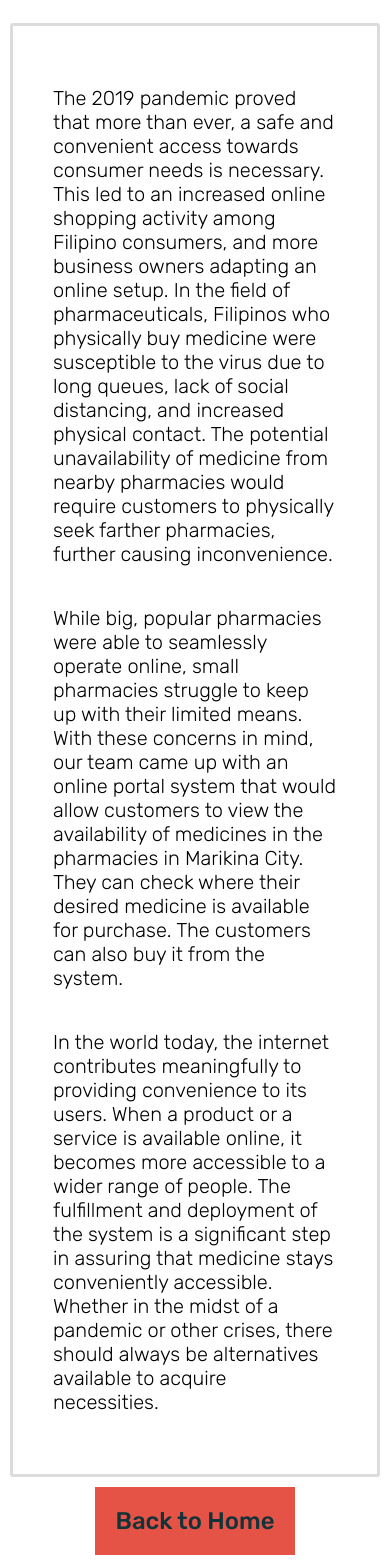
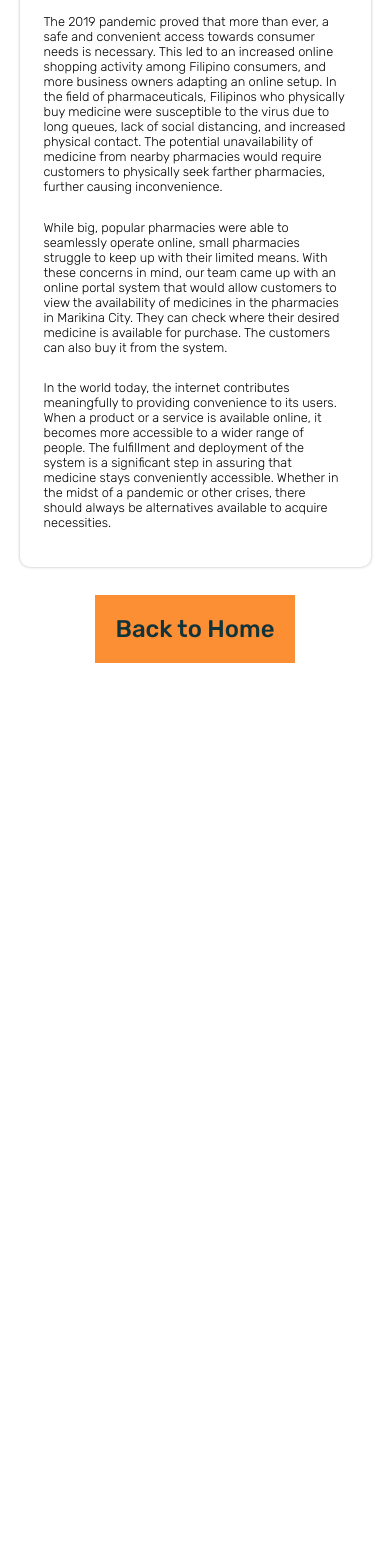
Before and after one commit to coleencoder/Group4Capstone, a PHP site: page /HTML/aboutus.html in a window 390 px wide. Shown: the part 480-2045 px from the top of the page. After the commit the page ends 1143 px from the top, so only its background shows below. Run offline with PHP 8.4, Linux system fonts and the light colour scheme.

Commit message:
Update stylesabout.css
updated EVERYTHING

```diff
--- a/css/stylesabout.css
+++ b/css/stylesabout.css
@@ -1,80 +1,91 @@
 :root {
     --coolor1: #3FBFDA;
-    --coolor2: #E55246;
+    --coolor2: #fc8e33;
     --coolor3: #11333A;
+    --coolor4: #F0F0F0;
+    --coolor5: #91E7BB;
 }
 *, *::before, *::after {
     box-sizing: border-box;
     margin: 0;
     padding: 0;
 }
-
+:not(i) {
+    font-family: 'Rubik', sans-serif;
+}
 .title-site {
-    background-color: var(--coolor2);
+    background: linear-gradient(120deg,
+        var(--coolor3) 0%,
+        var(--coolor5) 49%,
+        var(--coolor1) 100%
+        );
     text-align: center;
-    height: 35vh;
+    padding: 4em;
 }
 .title-site > h2 {
-    position: relative;
-    top: 60px;
-    font-family: 'Rubik', sans-serif;
-    color: var(--coolor3);
+    color: white;
     font-weight: 800;
     font-size: 4em;
 }
 #picture-header {
-    padding: 10px;
+    border: 1px solid black;
+    text-align: center;
+    padding: 2em;
     width: 100%;
 }
 #picture-header > img {
-    width: 100%;
-    height: 300px;
-    object-fit: cover;
+    border: 1px solid black;
+    width: 80%;
 }
 .about-the-site {
-    font-family: 'Rubik', sans-serif;
     font-weight: 300;
-    padding: 40px;
-    border: 3px solid #DCDCDC;
-    border-radius: 3px;
-    margin: 10px;
+    padding: 3.5em 2em;
+    box-shadow: 0px 0px 3px rgba(0, 0, 0, 0.3);
+    border-radius: 10px;
+    width: 90%;
+    margin: 1em auto;
 }
 .about-the-site > p {
-    padding: 20px 0;
-    font-size: 20px;
+    padding: 1.5em 0;
+    font-size: 1.2em;
 }
 #go-back {
     text-align: center;
-    margin: 30px 0;
+    margin: 3em 0;
 }
 #go-back-button {
     text-decoration: none;
     background-color: var(--coolor2);
     color: var(--coolor3);
-    font-family: 'Rubik', sans-serif;
     font-size: 1.5em;
     padding: 20px;
 }
-@media (max-width:620px) {
+@media (max-width: 720px) {
+    .title-site {
+        padding: 2em;
+    }
     .title-site > h2 {
-        position: relative;
-        top: 30px;
-        font-family: 'Rubik', sans-serif;
-        color: var(--coolor3);
-        font-weight: 800;
-        font-size: 4em;
+        font-size: 3em;
+    }
+    .about-the-site {
+        padding: 2.5em 1.5em;
+    }
+    .about-the-site > p {
+        font-size: 1em;
     }
 }
-@media (max-width:400px) {
-    .title-site {
-        height: 20vh;
+@media (max-width: 480px) {
+    #picture-header {
+        padding: 1em;
     }
-    .title-site > h2 {
-        position: relative;
-        top: 20px;
-        font-family: 'Rubik', sans-serif;
-        color: var(--coolor3);
-        font-weight: 800;
-        font-size: 2.5em;
+    #picture-header > img {
+        width: 300px;
+    }
+    .about-the-site {
+        padding: 1.5em;
+    }
+    .about-the-site > p {
+        padding: 1em 0;
+        font-size: 0.8em;
     }
 }
```
